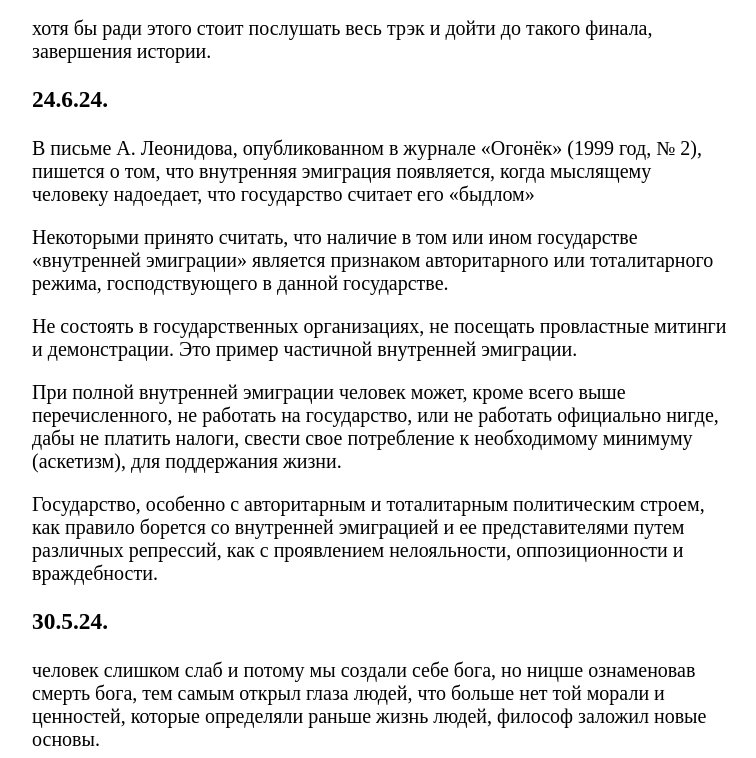
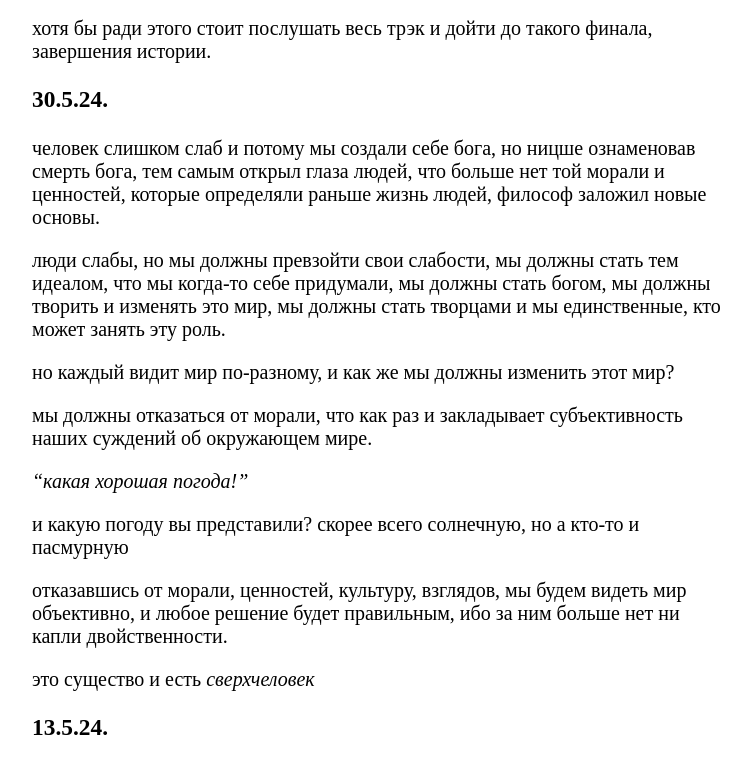
Before and after one commit to smth2408/ofigitelnost, a plain HTML site: page source/stat_i.html in a window 1280 px wide. Shown: the part 3142-3900 px from the top of the page, without its empty margins (258-1014 px from the left). Drawn offline with Linux system fonts and the light colour scheme; a web font is replaced by a local one.

Commit message:
Update stat_i.html

```diff
--- a/source/stat_i.html
+++ b/source/stat_i.html
@@ -72,14 +72,6 @@
 				<p>хотя бы ради этого стоит послушать весь трэк и дойти до такого финала, завершения истории.</p>
 			</article>
 			<article>
-				<h3>24.6.24.</h3>
-				<p>В письме А. Леонидова, опубликованном в журнале «Огонёк» (1999 год, № 2), пишется о том, что внутренняя эмиграция появляется, когда мыслящему человеку надоедает, что государство считает его «быдлом»</p>
-				<p>Некоторыми принято считать, что наличие в том или ином государстве «внутренней эмиграции» является признаком авторитарного или тоталитарного режима, господствующего в данной государстве.</p>
-				<p>Не состоять в государственных организациях, не посещать провластные митинги и демонстрации. Это пример частичной внутренней эмиграции.</p>
-				<p>При полной внутренней эмиграции человек может, кроме всего выше перечисленного, не работать на государство, или не работать официально нигде, дабы не платить налоги, свести свое потребление к необходимому минимуму (аскетизм), для поддержания жизни.</p>
-				<p>Государство, особенно с авторитарным и тоталитарным политическим строем, как правило борется со внутренней эмиграцией и ее представителями путем различных репрессий, как с проявлением нелояльности, оппозиционности и враждебности.</p>
-			</article>
-			<article>
 				<h3>30.5.24.</h3>
 				<p>человек слишком слаб и потому мы создали себе бога, но ницше ознаменовав смерть бога, тем самым открыл глаза людей, что больше нет той морали и ценностей, которые определяли раньше жизнь людей, философ заложил новые основы.</p>
 				<p>люди слабы, но мы должны превзойти свои слабости, мы должны стать тем идеалом, что мы когда-то себе придумали, мы должны стать богом, мы должны творить и изменять это мир, мы должны стать творцами и мы единственные, кто может занять эту роль.</p>
```
